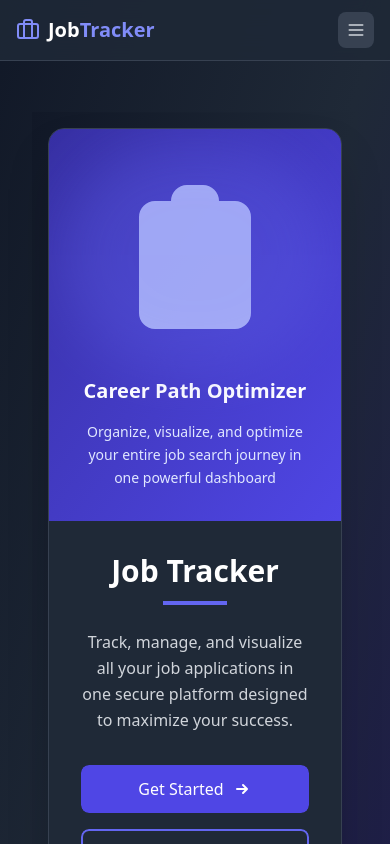
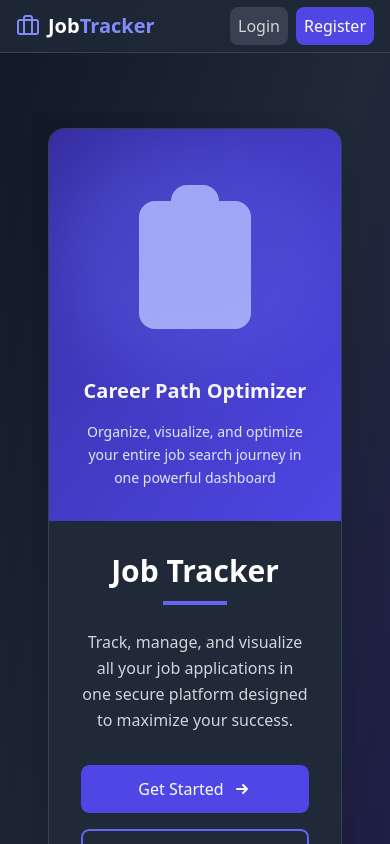
Before and after one commit to YashTirpude/job-application-tracker, a React (Create React App) app in the folder frontend/: page / in a window 390 px wide. Shown: the top 844 px of the page. Built offline with nearby package versions, Linux system fonts and the light colour scheme; no server answers.

Commit message:
feat:  mobile experience with a logout icon instead of a menu

```diff
--- a/frontend/src/components/Navbar.tsx
+++ b/frontend/src/components/Navbar.tsx
@@ -5,7 +5,7 @@ import { logout } from "../store/slices/authSlice";
 import { AppDispatch, RootState } from "../store";
 import { setApplications } from "../store/slices/applicationSlice";
 import { motion, AnimatePresence } from "framer-motion";
-import { Search, X, Menu, LogOut, Briefcase } from "lucide-react";
+import { Search, X, LogOut, Briefcase } from "lucide-react";
 import api from "../services/api";
 
 const Navbar = () => {
@@ -14,7 +14,6 @@ const Navbar = () => {
   const dispatch = useDispatch<AppDispatch>();
   const token = useSelector((state: RootState) => state.auth.token);
   const [searchQuery, setSearchQuery] = useState("");
-  const [isMenuOpen, setIsMenuOpen] = useState(false);
   const [scrolled, setScrolled] = useState(false);
   const [showSearchOnMobile, setShowSearchOnMobile] = useState(false);
 
@@ -27,7 +26,6 @@ const Navbar = () => {
   }, []);
 
   useEffect(() => {
-    setIsMenuOpen(false);
     setShowSearchOnMobile(false);
   }, [location.pathname]);
 
@@ -103,28 +101,6 @@ const Navbar = () => {
       transition: { duration: 0.2 },
     },
     tap: { scale: 0.97 },
-  };
-
-  const mobileMenuVariants = {
-    closed: { x: "100%", opacity: 0 },
-    open: {
-      x: 0,
-      opacity: 1,
-      transition: {
-        duration: 0.4,
-        ease: "easeOut",
-        staggerChildren: 0.1,
-      },
-    },
-  };
-
-  const menuItemVariants = {
-    closed: { opacity: 0, y: 10 },
-    open: {
-      opacity: 1,
-      y: 0,
-      transition: { duration: 0.4, ease: "easeOut" },
-    },
   };
 
   const searchIconAnimation = {
@@ -268,6 +244,7 @@ const Navbar = () => {
 
           <div className="flex items-center gap-2 md:hidden">
             {token && (
+              <>
                 <motion.button
                   variants={buttonVariants}
                   whileHover="hover"
@@ -278,39 +255,46 @@ const Navbar = () => {
                 >
                   <Search size={20} />
                 </motion.button>
-            )}
                 <motion.button
                   variants={buttonVariants}
                   whileHover="hover"
                   whileTap="tap"
-              onClick={() => setIsMenuOpen(!isMenuOpen)}
+                  onClick={handleLogout}
                   className="p-2 bg-gray-700 hover:bg-gray-600 text-gray-300 rounded-lg transition-colors duration-200"
-              aria-label="Toggle menu"
+                  aria-label="Logout"
                 >
-              <AnimatePresence mode="wait">
-                {isMenuOpen ? (
+                  <LogOut size={20} className="text-indigo-400" />
+                </motion.button>
+              </>
+            )}
+            {!token && (
+              <div className="flex items-center gap-2">
                 <motion.div
-                    key="close"
-                    initial={{ rotate: -45, opacity: 0 }}
-                    animate={{ rotate: 0, opacity: 1 }}
-                    exit={{ rotate: 45, opacity: 0 }}
-                    transition={{ duration: 0.2 }}
+                  variants={buttonVariants}
+                  whileHover="hover"
+                  whileTap="tap"
                 >
-                    <X size={20} />
+                  <Link
+                    to="/login"
+                    className="p-2 bg-gray-700 hover:bg-gray-600 text-gray-300 rounded-lg transition-colors duration-200"
+                  >
+                    Login
+                  </Link>
                 </motion.div>
-                ) : (
                 <motion.div
-                    key="menu"
-                    initial={{ rotate: 45, opacity: 0 }}
-                    animate={{ rotate: 0, opacity: 1 }}
-                    exit={{ rotate: -45, opacity: 0 }}
-                    transition={{ duration: 0.2 }}
+                  variants={buttonVariants}
+                  whileHover="hover"
+                  whileTap="tap"
                 >
-                    <Menu size={20} />
+                  <Link
+                    to="/register"
+                    className="p-2 bg-indigo-600 hover:bg-indigo-700 text-white rounded-lg transition-colors duration-200"
+                  >
+                    Register
+                  </Link>
                 </motion.div>
+              </div>
             )}
-              </AnimatePresence>
-            </motion.button>
           </div>
         </div>
 
@@ -368,80 +352,6 @@ const Navbar = () => {
         </AnimatePresence>
       </motion.nav>
 
-      <AnimatePresence>
-        {isMenuOpen && (
-          <>
-            <motion.div
-              initial={{ opacity: 0 }}
-              animate={{ opacity: 1 }}
-              exit={{ opacity: 0 }}
-              transition={{ duration: 0.2 }}
-              className="fixed inset-0 bg-black/60 backdrop-blur-sm z-40 md:hidden"
-              onClick={() => setIsMenuOpen(false)}
-            />
-            <motion.div
-              variants={mobileMenuVariants}
-              initial="closed"
-              animate="open"
-              exit="closed"
-              className="fixed right-0 top-0 h-screen w-4/5 max-w-xs bg-gray-800 shadow-2xl border-l border-gray-700 z-50 md:hidden"
-            >
-              <motion.div
-                variants={menuItemVariants}
-                className="p-6 border-b border-gray-700 flex items-center justify-between"
-              >
-                <div className="flex items-center gap-2">
-                  <Briefcase className="text-indigo-400 h-6 w-6" />
-                  <span className="text-xl font-bold text-white">
-                    Job<span className="text-indigo-400">Tracker</span>
-                  </span>
-                </div>
-                <motion.button
-                  variants={buttonVariants}
-                  whileHover="hover"
-                  whileTap="tap"
-                  onClick={() => setIsMenuOpen(false)}
-                  className="p-2 bg-gray-700 hover:bg-gray-600 text-gray-300 rounded-lg"
-                >
-                  <X size={20} />
-                </motion.button>
-              </motion.div>
-              <div className="p-6 space-y-4">
-                {token ? (
-                  <motion.button
-                    variants={menuItemVariants}
-                    onClick={handleLogout}
-                    className="w-full flex items-center justify-center gap-2 px-4 py-3 bg-gray-700 hover:bg-gray-600 text-white rounded-lg transition-colors duration-200"
-                  >
-                    <LogOut size={18} className="text-indigo-400" />
-                    <span>Logout</span>
-                  </motion.button>
-                ) : (
-                  <div className="space-y-3">
-                    <motion.div variants={menuItemVariants}>
-                      <Link
-                        to="/login"
-                        className="w-full flex items-center justify-center px-4 py-3 bg-gray-700 hover:bg-gray-600 text-white rounded-lg transition-colors duration-200"
-                      >
-                        Login
-                      </Link>
-                    </motion.div>
-                    <motion.div variants={menuItemVariants}>
-                      <Link
-                        to="/register"
-                        className="w-full flex items-center justify-center px-4 py-3 bg-indigo-600 hover:bg-indigo-700 text-white rounded-lg transition-all duration-200"
-                      >
-                        Register
-                      </Link>
-                    </motion.div>
-                  </div>
-                )}
-              </div>
-            </motion.div>
-          </>
-        )}
-      </AnimatePresence>
-
       <div className="h-16 md:h-20" />
     </>
   );
```
Lines whose indentation alone changed are shown as unchanged.
